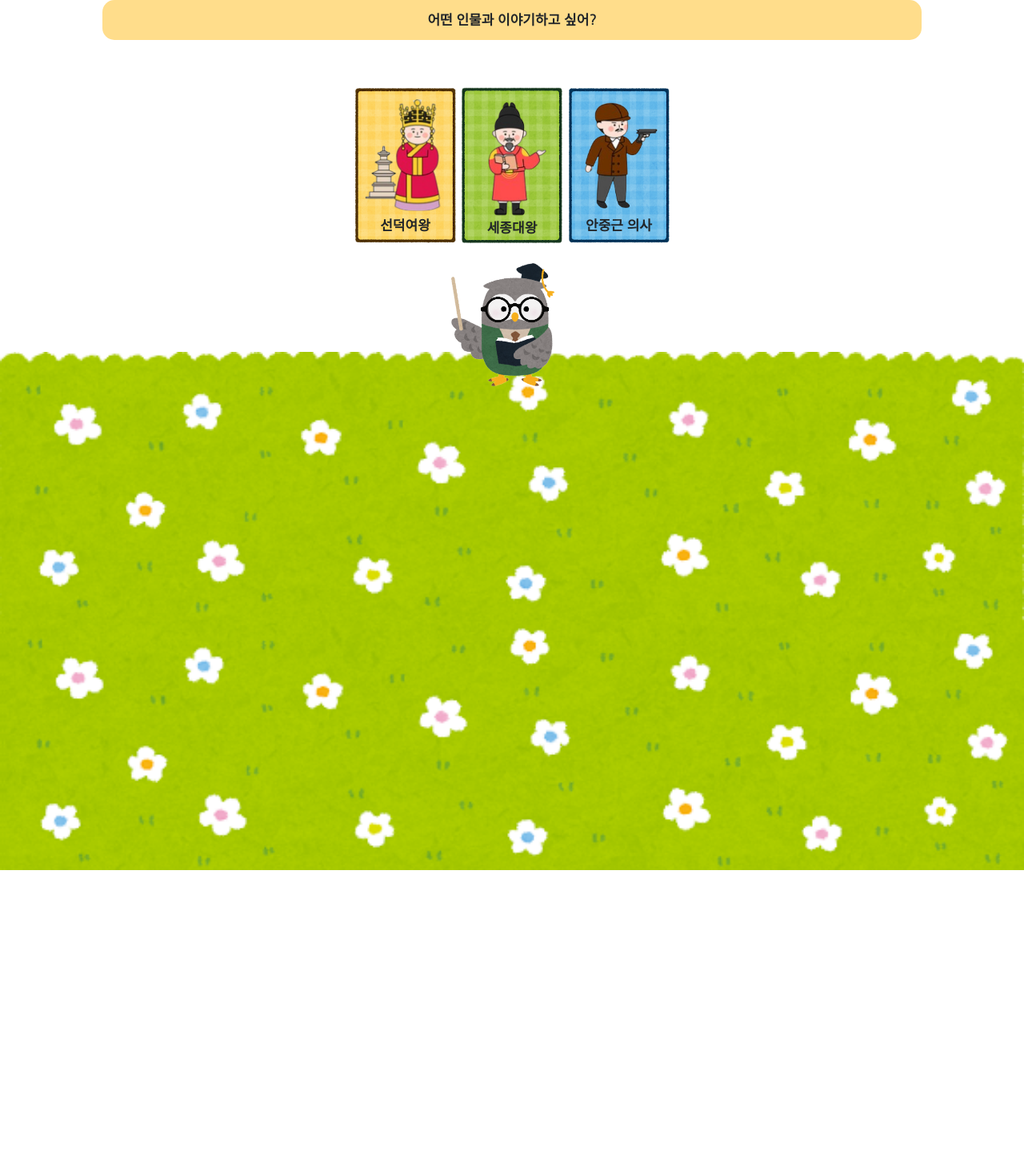
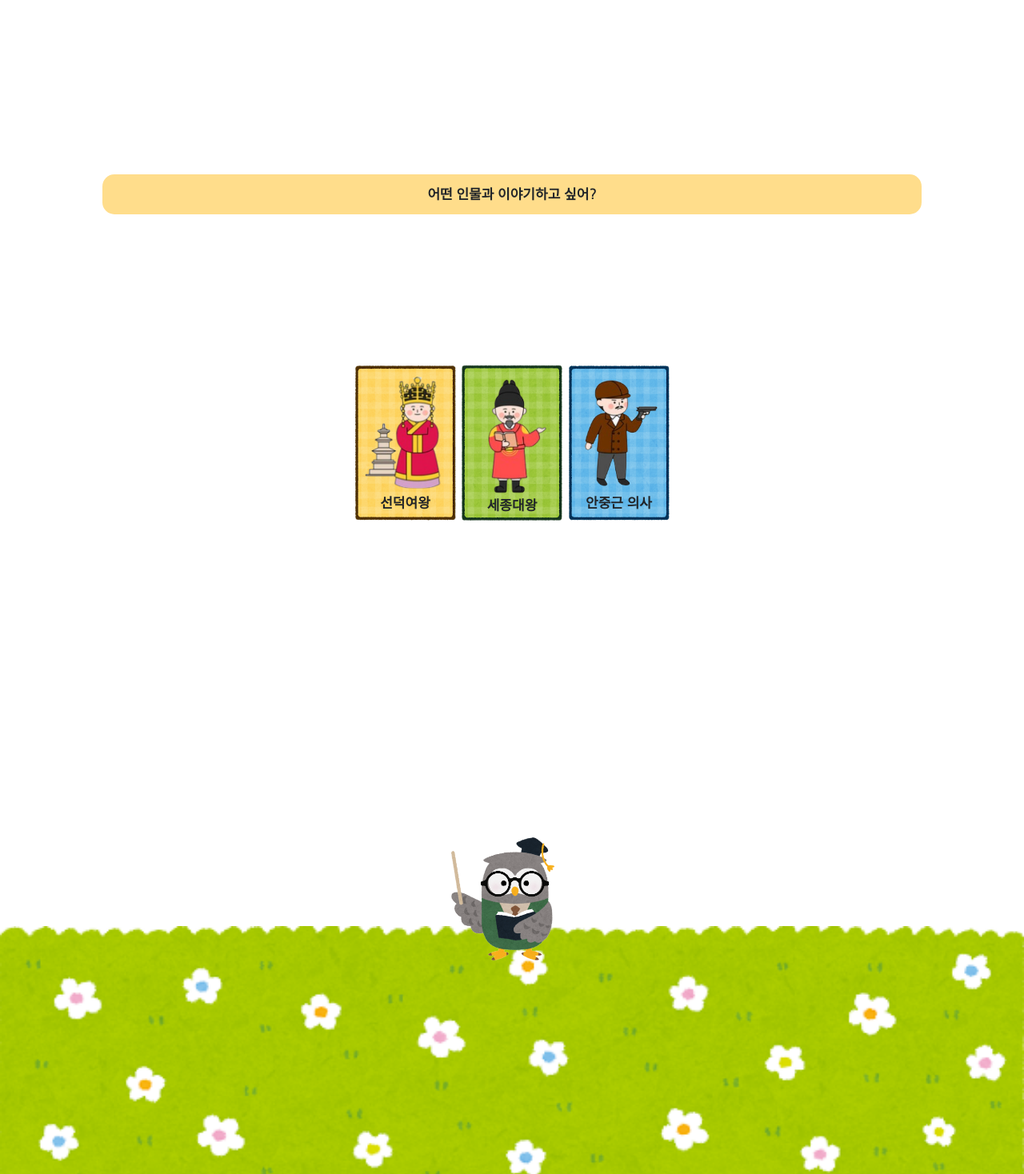
Before and after one commit to son1473/pm_project_AI_history_ChatBot, a Flask app: page /select in a window 1280 px wide. Shown: the part 70-1538 px from the top of the page at 80% size. Before the commit the page ends 1158 px from the top, so only its background shows below. Run offline with Flask 3, Linux system fonts and the light colour scheme.

Commit message:
select 화면 위치 조정

```diff
--- a/templates/main.html
+++ b/templates/main.html
@@ -69,7 +69,7 @@
         font-family: "Jua", sans-serif;
       }
       .blue-text {
-        color: blue; /* 파란색으로 설정 */
+        color: rgb(79, 79, 224); /* 파란색으로 설정 */
       }
       .text {
         color: white;
--- a/templates/select_character.html
+++ b/templates/select_character.html
@@ -72,6 +72,7 @@
         font-weight: bold;
         font-size: 17px;
         font-family: "Nanum Gothic", sans-serif;
+        margin-top: 17%;
       }
 
       .img {
@@ -80,7 +81,7 @@
         display: flex;
         justify-content: space-evenly;
         align-items: center;
-        margin-top: 50px;
+        margin-top: 14%;
       }
 
       .character-text {
@@ -190,6 +191,7 @@
         /* text-align: center; */
         justify-content: center;
         align-items: center;
+
       }
 
       .owl {
@@ -198,6 +200,7 @@
         align-items: center;
         z-index: 2;
         margin-bottom: -70px;
+        margin-top: 29%;
       }
 
       .flower {
@@ -205,7 +208,6 @@
         background-size: cover;
         background-position: center;
         /* z-index: 1; */
-        /* margin-top: -70px; */
         justify-content: space-around;
       }
     </style>
```
